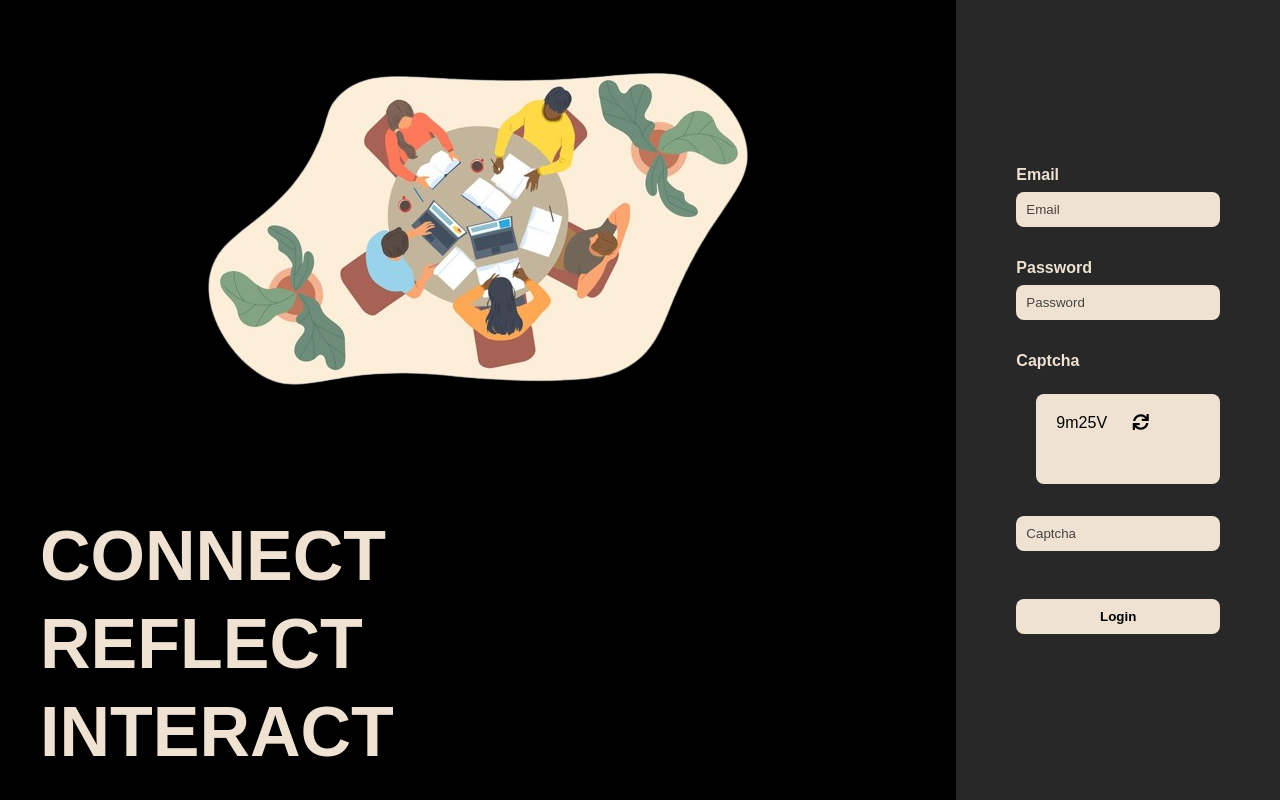
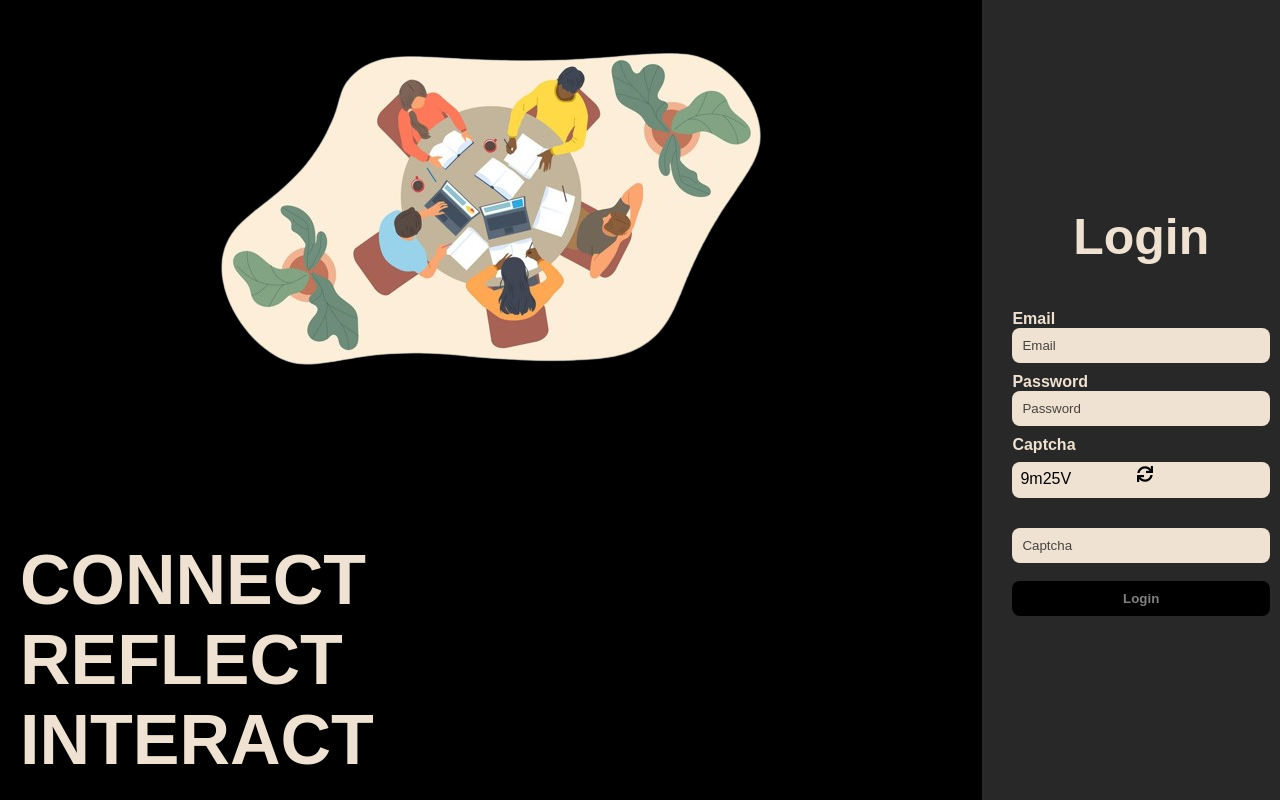
Before and after one commit to pointAcross/querit, a plain HTML site: page login_page.html in a window 1280 px wide. Drawn offline with Linux system fonts and the light colour scheme.

Commit message:
Add files via upload

```diff
--- a/login_page.html
+++ b/login_page.html
@@ -11,48 +11,32 @@
 
     <style>
         body {
-            margin: 0;
-            padding: 0;
+            margin:0;
+            padding:0;
             font-family: Arial, sans-serif;
             height: 100vh;
             display: flex;
             background-color: #282828;
+            flex-direction: row;
         }
 
         .left-container {
-            flex: 9;
+            flex-grow:3;
             background-color: black;
-            color: white;
-            padding: 20px;
             box-sizing: border-box;
             display: flex;
             flex-direction: column;
             align-items: center;
+
         }
 
         .left-container img {
             max-width: 100%;
-            height: auto;
         }
 
-        .right-container {
-            flex: 2;
-            background-color: #282828;
-            padding: 20px;
-            box-sizing: border-box;
-            display: flex;
-            flex-direction: column;
-            align-items: center;
-            justify-content: center;
-            border-radius: 10px;
-            margin: 20px;
-            margin-left: 40px;
-            margin-right: 40px;
-            position: relative;
-        }
+        /*corner words CONNECT,REFLECT,INTERACT*/
 
         #corner-words {
-            margin-left: 20px;
             position: absolute;
             bottom: 20px;
             left: 20px;
@@ -60,99 +44,143 @@
             flex-direction: column;
             align-items: flex-start;
             font-size: 70px;
-            font-weight:bold;
+            font-weight: bold;
             color: #efe2d2;
             text-transform: uppercase;
         }
+        /* media query */
 
-        #corner-words span {
-            margin-bottom: 8px;
+        @media screen and (max-width: 760px) {
+            /* media query for the corner words CONNECT,REFLECT,INTERACT*/
+            #corner-words {
+                font-size: 60px;
+            }
+            .right-container div {
+                width: calc(100% - 20px); /* Adjust width to fit within the container with some padding */
+                margin-bottom: 8px;
+            }
+            form {
+                max-width: 100%; /* Set the maximum width to 100% for smaller screens */
+            }
         }
 
+        @media screen and (max-width: 480px) {
+            #corner-words {
+                font-size: 50px;
+            }
+            .right-container div {
+                width: calc(100% - 10px); /* Further adjust width for even smaller screens */
+                margin-bottom: 4px;
+            }
+        }
+
+        .right-container {
+            flex:2;
+            background-color: #282828;
+            padding:20px;
+            box-sizing: border-box;
+            display: flex;
+            flex-direction: column;
+            flex-wrap: wrap;
+            justify-content: center;
+            align-items: center;
+
+        }
+
+
         .right-container div {
-            width: 100%;
-            margin-bottom: 16px;
+            width: 100%; /* This ensures the divs fill the entire width of their container */
+            padding-bottom: 10px;
+        }
+
+        h1{
+            color:#efe2d2;
+            font-weight: bolder;
+            display: flex;
+            flex-direction: column;
+            font-size:50px;
         }
 
         form {
-            max-width: 300px;
+            max-width: 290x;
             width: 100%;
             display: flex;
             flex-direction: column;
             align-items: center;
+            padding:10px;
         }
 
         label {
-            display: block;
-            margin-bottom: 8px;
+            padding-bottom: 8px;
             color: #efe2d2;
             font-weight: bold;
         }
 
-        input,
-        #submit {
+        input
+         {
             width: 100%;
             padding: 10px;
-            box-sizing: border-box;
+            box-sizing:border-box;
             border: none;
-            border-radius: 8px;
+            border-radius:8px;
             box-shadow: none;
             color: black;
             background-color: #efe2d2;
-            margin-bottom: 16px;
-        }
 
-        #captcha-container {
+         }
+
+        .captcha-container {
             display: flex;
             flex-direction: column;
             align-items: flex-end;
             width: 100%;
             box-sizing: border-box;
-            margin-bottom: 16px;
+            margin-bottom:16px;
         }
 
         .captcha-refresh-container {
             display: flex;
-            align-items: center;
             justify-content: flex-end;
-            width: 100%;
+
         }
 
-        #captcha {
-            width: calc(100% - 20px);
-            /* Adjust the spacing as needed */
-            padding: 10px;
+        .captcha {
+            width: calc(100% - 20px); /* Adjust the spacing as needed */
+            padding: 4px;
             box-sizing: border-box;
             border: none;
-            border-radius: 8px;
+            border-radius:8px;
             box-shadow: none;
             color: black;
             background-color: #efe2d2;
-            margin-bottom: 16px;
+            width:100%;
+            height:65%;
         }
 
         .refresh-icon {
+            width:100%;
             cursor: pointer;
             color: black;
-            margin-left: 8px;
-            /* Adjust the spacing as needed */
+            padding-right: 5%; /* Adjust the spacing as needed */
         }
+
 
         ::placeholder {
             color: black;
             opacity: 0.7;
+            font-weight:lighter;
         }
 
         #user-input {
             width: 100%;
-            margin-bottom: 16px;
+            padding-bottom:8px;
         }
 
         button {
             width: 100%;
             padding: 10px;
-            background-color: #efe2d2;
-            color: black;
+            background-color:black;
+            color: grey;
             border: none;
             cursor: pointer;
             border-radius: 8px;
@@ -208,6 +236,7 @@
         </div>
     </div>
     <div class="right-container">
+        <h1>Login</h1>
 
         <form>
             <div>
```
